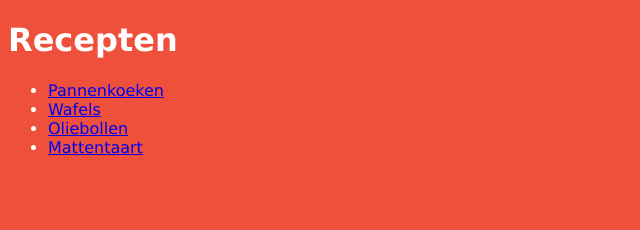
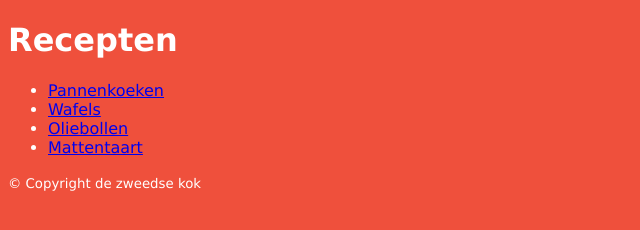
Before and after one commit to tballiere/recepten, a plain HTML site: page index.html in a window 1280 px wide. Shown: the whole page, without its empty margins (0-640 px from the left). Drawn offline with Linux system fonts and the light colour scheme.

Commit message:
met de zweedse kok

```diff
--- a/index.html
+++ b/index.html
@@ -15,5 +15,6 @@
 			<li><a href="mattentaart.html">Mattentaart</a></li>
 		</ul>
 	</nav>
+<footer><small>&copy; Copyright de zweedse kok</small></footer>
 </body>
 </html>
```
